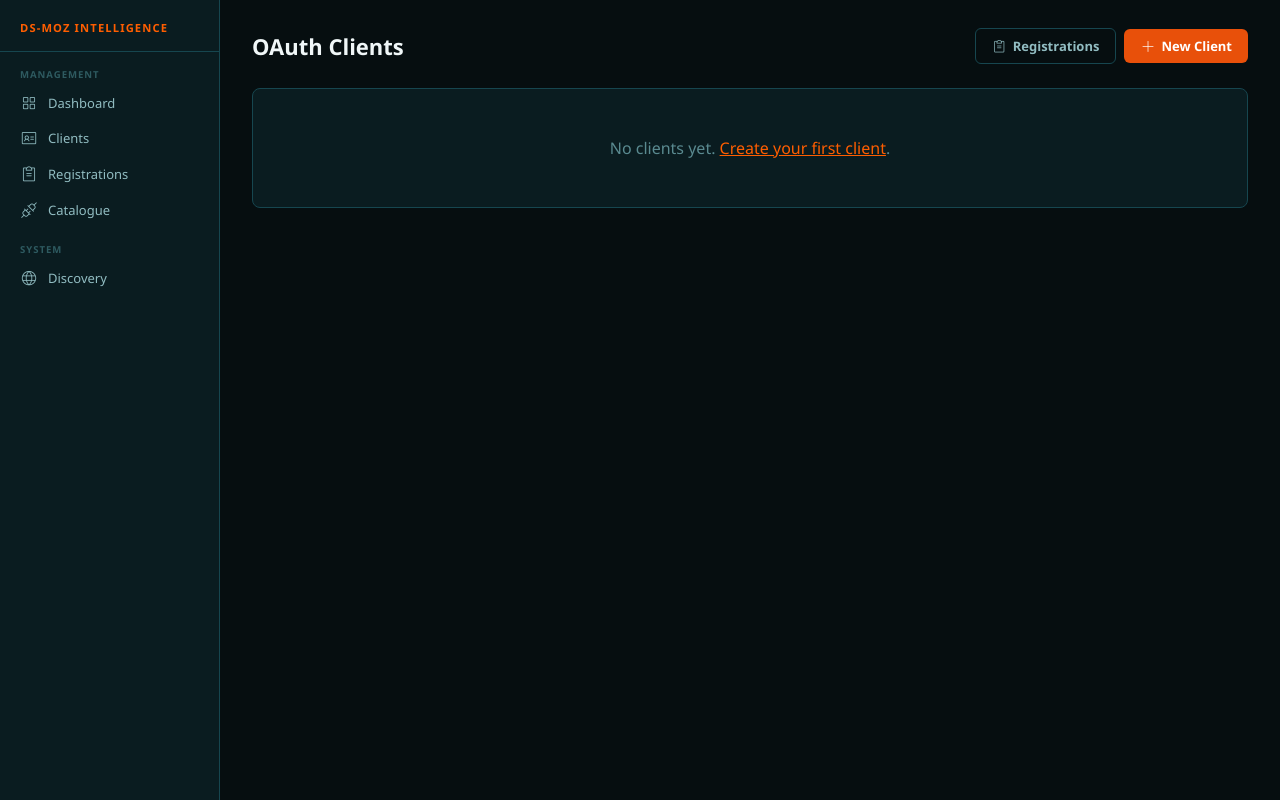
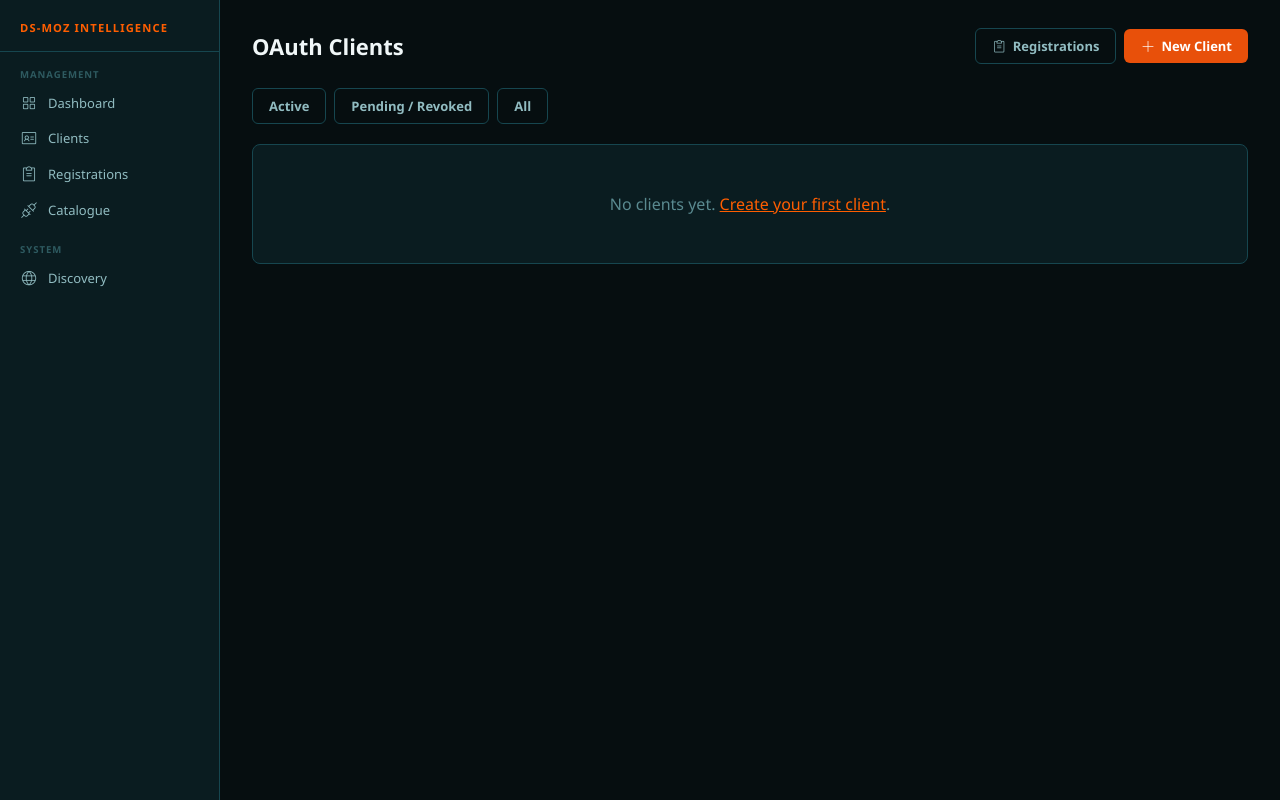
Before and after one commit to dsmoz/mcp-oauth-server, a Python web app: template src/admin/templates/clients_list.html in a window 1280 px wide. Run offline with Jinja, Linux system fonts and the light colour scheme; the template is opened without the code that fills it, so the values that code supplies are empty.

Commit message:
Add status filter tabs to clients list (Active / Pending+Revoked / All)

```diff
--- a/src/admin/templates/clients_list.html
+++ b/src/admin/templates/clients_list.html
@@ -12,6 +12,21 @@
       <i class="ph-light ph-plus"></i> New Client
     </a>
   </div>
+</div>
+
+<div style="display:flex;gap:0.5rem;margin-bottom:1.25rem">
+  <a href="/admin/clients/?status=active"
+     class="btn {% if status_filter == 'active' %}btn-primary{% else %}btn-secondary{% endif %}">
+    Active
+  </a>
+  <a href="/admin/clients/?status=inactive"
+     class="btn {% if status_filter == 'inactive' %}btn-primary{% else %}btn-secondary{% endif %}">
+    Pending / Revoked
+  </a>
+  <a href="/admin/clients/?status=all"
+     class="btn {% if status_filter == 'all' %}btn-primary{% else %}btn-secondary{% endif %}">
+    All
+  </a>
 </div>
 
 {% if clients %}
@@ -53,6 +68,8 @@
         <td>
           {% if client.is_active %}
             <span class="badge badge-active">Active</span>
+          {% elif not client.portal_password_hash %}
+            <span class="badge badge-inactive" style="background:#7A5C00;color:#FFD966">Pending</span>
           {% else %}
             <span class="badge badge-inactive">Revoked</span>
           {% endif %}
```
Also changed, not shown: src/admin/routes.py (+9 -3 lines).
